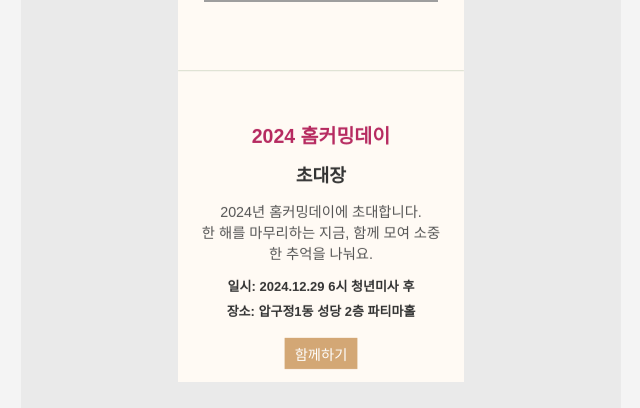
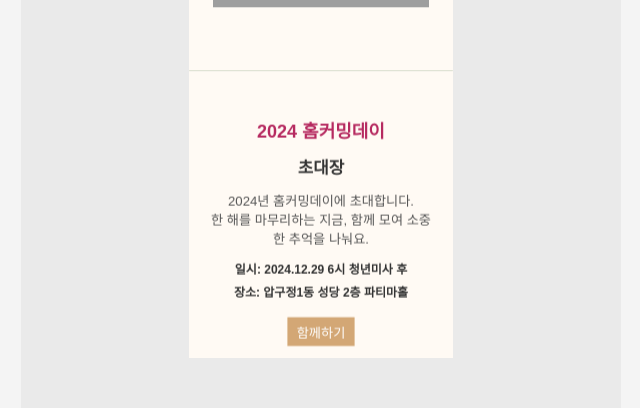
Before and after one commit to francisBae/ap1-youth-prj, a React (Vite) app: page / in a window 1280 px wide. Both pictures are taken after a click on the element 640 px from the left and 400 px from the top of the page. Shown: the part 330-738 px from the top of the page, without its empty margins (319-959 px from the left). Built offline with nearby package versions, Linux system fonts and the light colour scheme; grey boxes are pictures that could not be loaded; a web font is replaced by a local one.

Commit message:
[ADD] 웰컴

```diff
--- a/src/components/MainCarousel.tsx
+++ b/src/components/MainCarousel.tsx
@@ -50,7 +50,7 @@ const MainCarousel: React.FC = () => {
 		<CarouselContainer data-aos='fade-up' data-aos-duration='800' data-aos-easing='ease-out'>
 			<Slider {...settings}>
 				{images.map((img, idx) => (
-					<div>
+					<div key={idx}>
 						<CarouselImage key={idx} src={img} alt={`Slide ${idx}`} loading='eager' />
 					</div>
 				))}
--- a/src/components/atoms/icons/CommunityIcon.tsx
+++ b/src/components/atoms/icons/CommunityIcon.tsx
@@ -12,7 +12,7 @@ export const CommunityIcon = ({ color = 'currentColor' }: IconProps) => {
 			id='Layer_1'
 			xmlns='http://www.w3.org/2000/svg'
 			viewBox='0 0 256 240'
-			enable-background='new 0 0 256 240'
+			enableBackground='new 0 0 256 240'
 		>
 			<path
 				d='M127.826,39.584c10.308,0,18.7-8.392,18.7-18.7s-8.392-18.7-18.7-18.7s-18.7,8.392-18.7,18.7S117.518,39.584,127.826,39.584
--- a/src/layouts/Header.tsx
+++ b/src/layouts/Header.tsx
@@ -78,7 +78,7 @@ const MenuItem = styled.div<{ isOpen: boolean }>`
 	text-align: left; /* 왼쪽 정렬 */
 	margin: 5px 0; /* 위아래 여백 추가 */
 	padding: 10px; /* 패딩 추가 */
-	font-family: '가톨릭체', Arial, sans-serif; /* 폰트 적용 */
+	font-family: '나눔고딕', Arial, sans-serif; /* 폰트 적용 */
 	text-decoration: none; /* 기본 링크 스타일 제거 */
 	cursor: pointer;
 
@@ -250,7 +250,7 @@ const Header: React.FC = () => {
 									//  handleMenuClick('location')
 									{
 										setDrawerOpen(false);
-										navigate('/welcome');
+										navigate('/');
 									}
 								}
 							>
--- a/src/pages/WelcomePage.tsx
+++ b/src/pages/WelcomePage.tsx
@@ -15,7 +15,7 @@ const Container = styled.div`
 	background-color: #eaeaea; /* 앞면 배경색 */
 `;
 
-const Invitation = styled.div<{ isOpen: boolean }>`
+const Invitation = styled.div<{ isopen: string }>`
 	position: relative;
 	width: 220px; /* 초대장 너비 */
 	height: 240px; /* 초대장 높이 */
@@ -37,11 +37,12 @@ const Invitation = styled.div<{ isOpen: boolean }>`
 	}
 
 	/* 클릭 시 아래에서 위로 열리는 효과 및 크기 조정 */
-	transform: ${({ isOpen }) => (isOpen ? 'scale(1.3) translateY(120px)' : 'scale(1) translateY(0)')}; /* 열릴 때 크기 조정 및 아래로 이동 */
+	transform: ${({ isopen }) =>
+		isopen === 'true' ? 'scale(1.2) translateY(120px)' : 'scale(1) translateY(0)'}; /* 열릴 때 크기 조정 및 아래로 이동 */
 	transition: transform 0.5s ease; /* 위치 이동 및 크기 변화 시 애니메이션 효과 */
 `;
 
-const Page = styled.div<{ isOpen: boolean }>`
+const Page = styled.div<{ isopen: string }>`
 	position: absolute;
 	top: 0; /* 상단에 위치 */
 	left: 0;
@@ -50,10 +51,10 @@ const Page = styled.div<{ isOpen: boolean }>`
 	transition: transform 1.1s ease; /* 회전 시 애니메이션 효과 */
 	transform-style: preserve-3d;
 	transform-origin: top; /* 회전 중심을 위쪽으로 설정 */
-	/* border-top: ${({ isOpen }) => (isOpen ? '1px solid black' : '0px')}; */
+	/* border-top: ${({ isopen }) => (isopen ? '1px solid black' : '0px')}; */
 
 	/* 클릭 시 회전 효과 */
-	transform: ${({ isOpen }) => (isOpen ? 'rotateX(180deg)' : 'rotateX(0)')}; /* -90도 회전하여 위로 열리는 효과 */
+	transform: ${({ isopen }) => (isopen === 'true' ? 'rotateX(180deg)' : 'rotateX(0)')}; /* -90도 회전하여 위로 열리는 효과 */
 `;
 
 // 카드 컴포넌트
@@ -71,7 +72,7 @@ const FacePageBack: React.FC = () => (
 	</BackContainer>
 );
 
-const InvitationContent = ({ isOpen }: { isOpen: boolean }) => {
+const InvitationContent = ({ isopen }: { isopen: boolean }) => {
 	const navigate = useNavigate();
 
 	return (
@@ -87,7 +88,7 @@ const InvitationContent = ({ isOpen }: { isOpen: boolean }) => {
 			<DateTime>일시: 2024.12.29 6시 청년미사 후</DateTime>
 			<Location>장소: 압구정1동 성당 2층 파티마홀</Location>
 			<StyledButton
-				isOpen={isOpen}
+				isopen={isopen.toString()}
 				onClick={() => {
 					navigate('/main');
 				}}
@@ -196,7 +197,7 @@ const StyledHr = styled.hr`
 // 	background-color: #fffaf4; //뒷면 배경색
 // `;
 
-const StyledButton = styled.button<{ isOpen: boolean }>`
+const StyledButton = styled.button<{ isopen: string }>`
 	margin-top: 10px;
 	background-color: #d3a775; /* 배경색 */
 	color: white; /* 글자색 */
@@ -207,37 +208,39 @@ const StyledButton = styled.button<{ isOpen: boolean }>`
 	font-size: 11px;
 	transition: background-color ease 0.3s ease; /* 배경색 변화 애니메이션 */
 
-	opacity: ${({ isOpen }) => (isOpen ? 1 : 0)}; /* -90도 회전하여 위로 열리는 효과 */
+	opacity: ${({ isopen }) => (isopen === 'true' ? 1 : 0)}; /* -90도 회전하여 위로 열리는 효과 */
 `;
 
 const WelcomePage: React.FC = () => {
-	const [isOpen, setIsOpen] = useState(false);
+	const [isopen, setisopen] = useState(false);
 	// const navigate = useNavigate();
 
 	const isAnimating = useRef(false);
 
 	const handleClick = () => {
+		if (isopen) return;
+
 		if (isAnimating.current) return;
 		isAnimating.current = true;
 
-		setIsOpen(!isOpen); // 클릭 시 상태 변경
+		setisopen(!isopen); // 클릭 시 상태 변경
 	};
 
 	useEffect(() => {
 		isAnimating.current = false;
-	}, [isOpen]);
+	}, [isopen]);
 
 	return (
 		<Container>
-			<Invitation isOpen={isOpen} onClick={handleClick}>
-				<Page isOpen={isOpen}>
+			<Invitation isopen={isopen.toString()} onClick={handleClick}>
+				<Page isopen={isopen.toString()}>
 					<FacePageFront />
 					<FacePageBack />
 				</Page>
 				<StyledHr />
-				{isOpen && <InvitationContent isOpen />} {/* 펼쳐졌을 때 보여지는 내용 */}
+				{isopen && <InvitationContent isopen />} {/* 펼쳐졌을 때 보여지는 내용 */}
 				{/* 당신을 초대합니다 */}
-				{/* {isOpen && ( */}
+				{/* {isopen && ( */}
 				{/* )} */}
 			</Invitation>
 		</Container>
```
